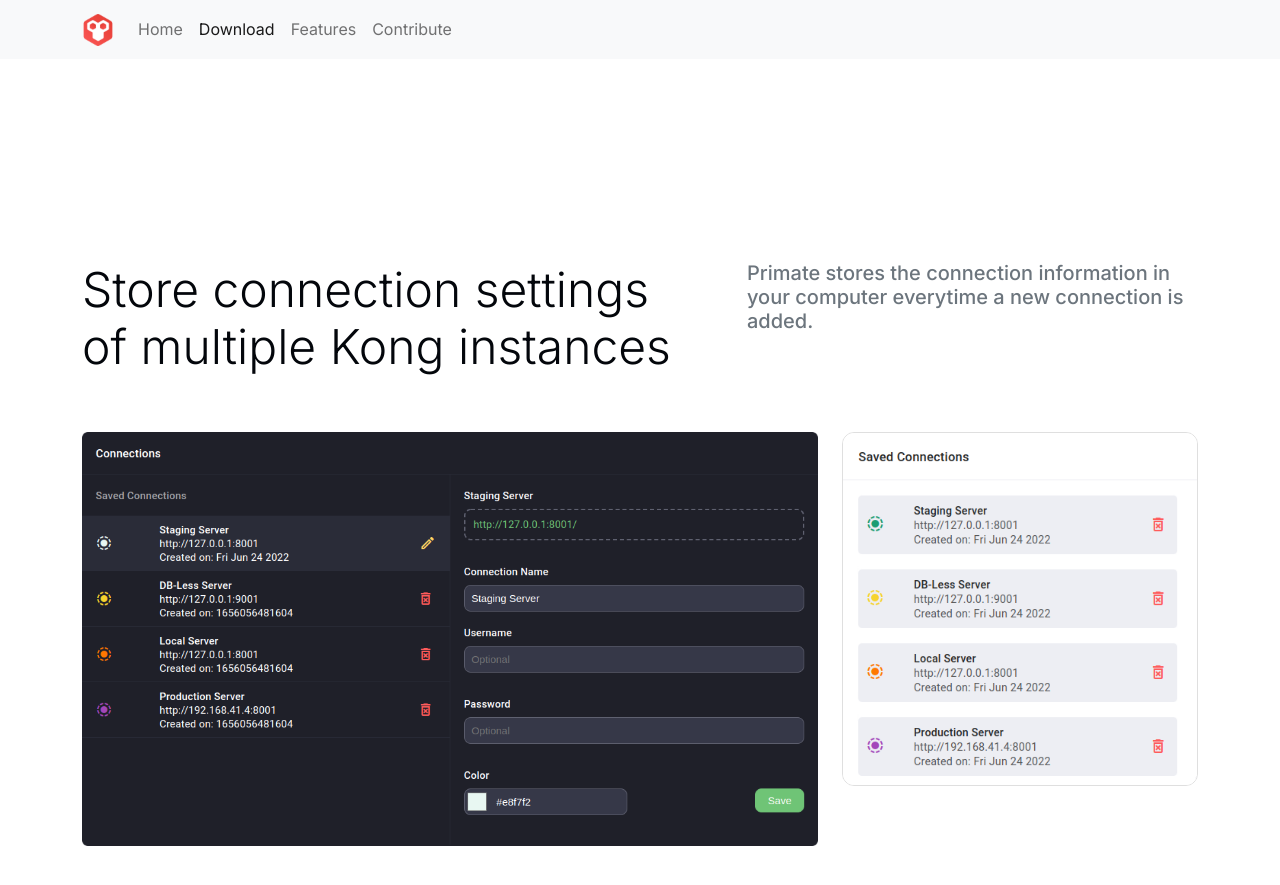
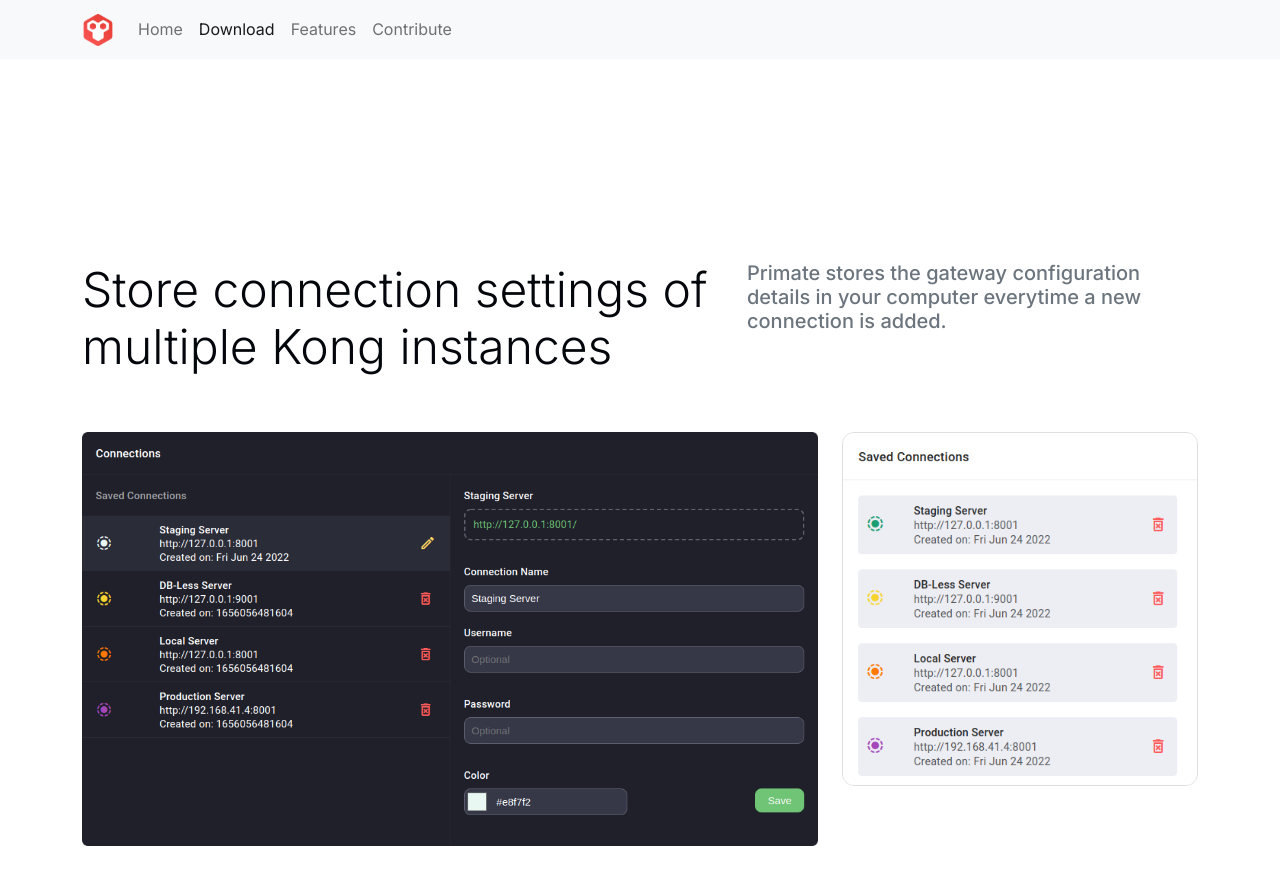
Before and after one commit to getprimate/website, a Jekyll site: the page built from index.html, in a window 1280 px wide and 900 px high, scrolled down 2333 px. Shown: the top 885 px of the window. Built offline with Jekyll 4.4.1, drawn with Linux system fonts in a browser that asks for light colours; nearby versions of some CDN libraries; some of the changed text lies outside the part shown; grey boxes are pictures that could not be loaded.

```diff
--- a/index.html
+++ b/index.html
@@ -6,25 +6,32 @@
 <section id="home" class="overview-home">
 <div class="container">
 <div class="row">
-    <div class="col col-sm-12 col-md-12 col-lg-12">
+    <div class="col col-12 col-lg-5 text-center text-lg-start">
         <div class="spacer py-5"></div>
-        <h1 class="display-5 text-white">A modern dashboard<br />for Kong Admins</h1>
-        <h4 class="text-muted">Primate (previously known as KongDash)<br />is a desktop client for Kong Admin API.</h4>
+        <h1 class="display-5 text-white">A modern dashboard for Kong Admins</h1>
+        <h4 class="text-muted">Primate (previously known as KongDash) is a desktop client for Kong Admin API.</h4>
+    </div><!-- .col -->
+    <div class="col col-lg-7"></div>
+</div><!-- .row -->
+
+<div class="row">
+    <div class="col col-12 col-lg-5 text-center text-lg-start">
         <p class="pt-5 pb-2">
             <a class="btn btn-accent text-uppercase" href="#download">Download</a>&nbsp;
             <a class="text-white" href="https://github.com/getprimate/primate/releases"><u>All Releases</u></a>
         </p>
 
-        <div class="d-flex flex-row text-white">
+        <div class="d-flex flex-row text-white justify-content-center justify-content-lg-start">
             <div class="py-2">Available for </div>
             <div class="spacer px-1"></div>
             <div class="px-2"><i class="fa-brands fa-windows display-6"></i></div>
             <div class="px-2"><i class="fa-brands fa-apple display-6"></i></div>
             <div class="px-2"><i class="fa-brands fa-linux display-6"></i></div>
         </div><!-- .d-flex -->
+    </div><!-- .col -->
+    <div class="col col-12 col-lg-7"></div>
+</div>
 
-    </div><!-- .col -->
-</div><!-- .row -->
 </div><!-- .container -->
 </section><!-- .overview-home -->
 
@@ -85,10 +92,10 @@
 
 <div class="row">
     <div class="col col-12 col-lg-7">
-        <h1 class="display-5 text-center text-lg-start">Store connection settings<br />of multiple Kong instances</h1>
+        <h1 class="display-5 text-center text-lg-start">Store connection settings of multiple Kong instances</h1>
     </div><!-- .col -->
     <div class="col col-12 col-lg-5">
-        <h5 class="text-muted text-center text-lg-start">Primate stores the connection information in your computer everytime a new connection is added.</h5>
+        <h5 class="text-muted text-center text-lg-start">Primate stores the gateway configuration details in your computer everytime a new connection is added.</h5>
     </div><!-- .col -->
 </div><!-- .row -->
 
@@ -125,7 +132,7 @@
         <div class="px-5">
         <h1 class="py-4"><i class="fa-solid fa-swatchbook display-4 text-primary"></i></h1>
         <h5>Customise with themes</h5>
-        <p>Personalise the dashboard view with the provided themes, or with your own. <br /><a href="#">Learn how</a>.</p>
+        <p>Personalise the dashboard with the provided themes, or with your own. <br /><a href="#">Learn how</a>.</p>
         </div><!-- .px-5 -->
     </div><!-- .col -->
 </div><!-- .row -->
```
Also changed, not shown: other parts of index.html (+1 -1 lines).
